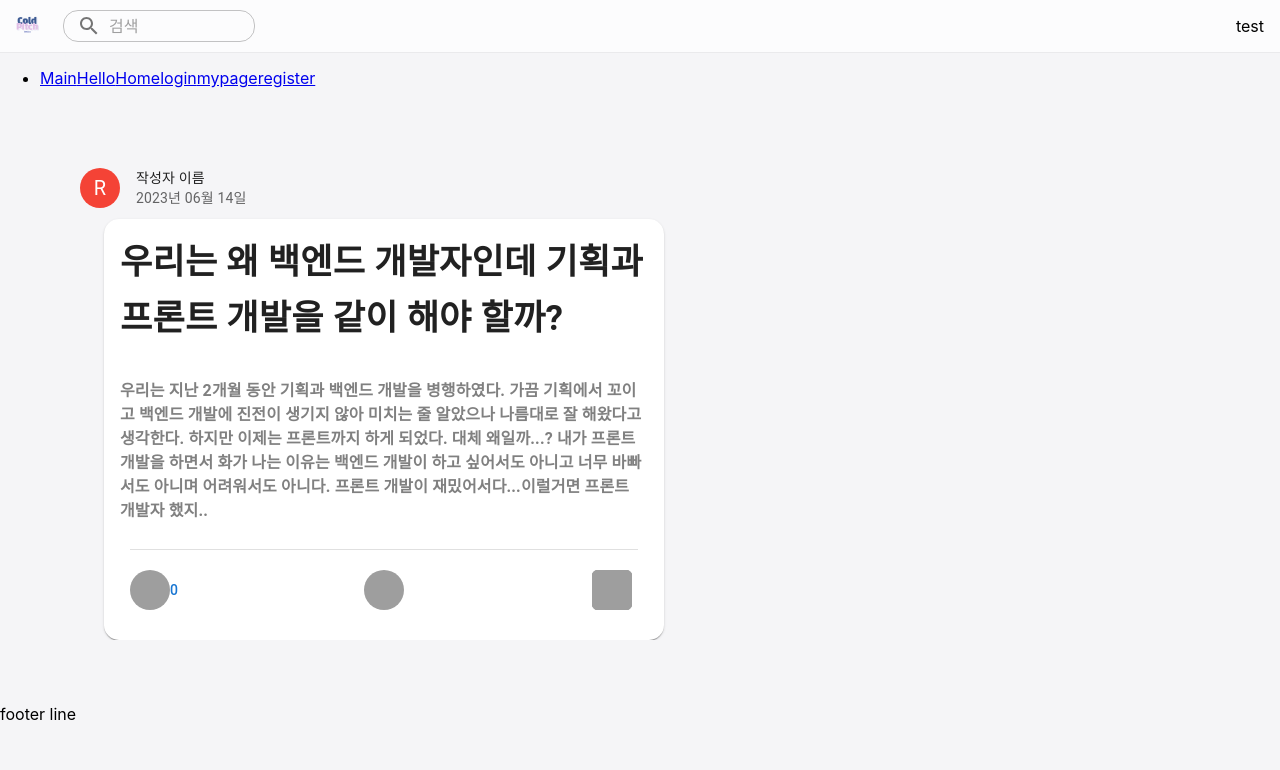
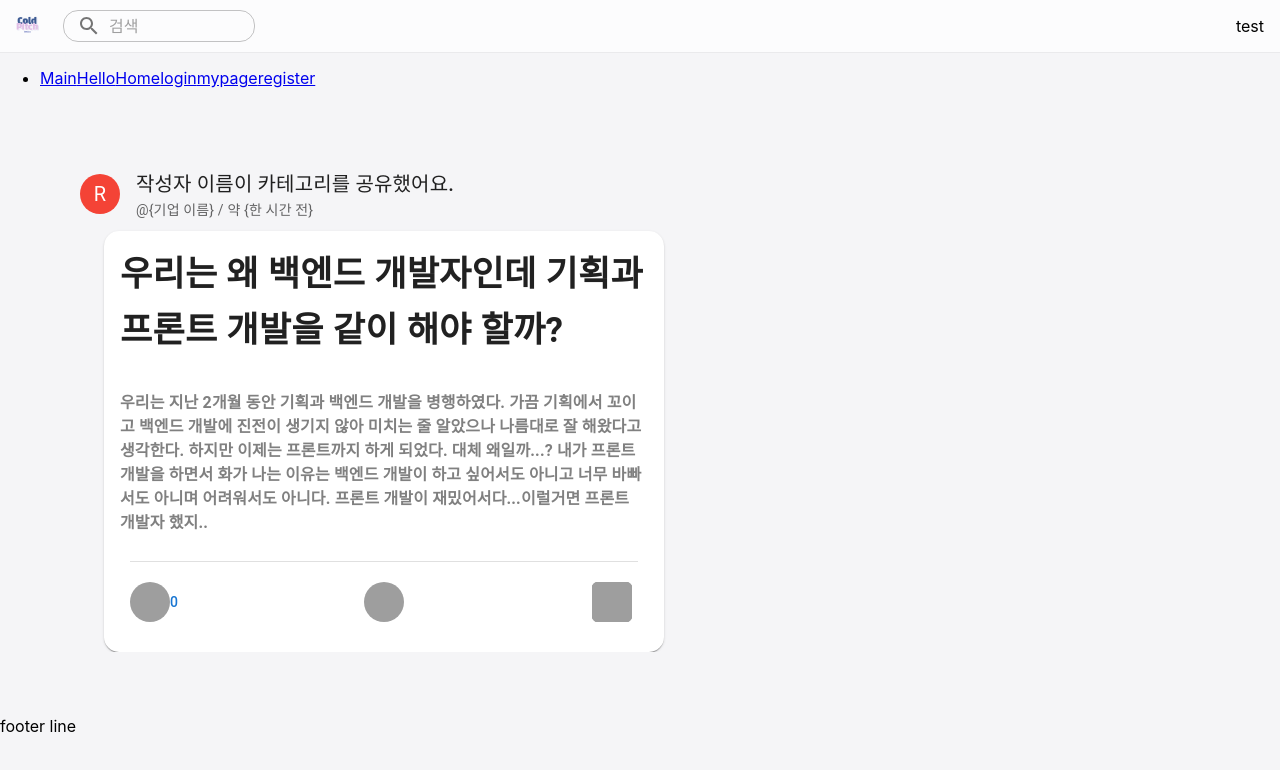
Before and after one commit to MightyLions/cold_front, a React (Create React App) app: page /home in a window 1280 px wide. Shown: the top 770 px of the page. Built offline with nearby package versions, Linux system fonts and the light colour scheme; grey boxes are pictures that could not be loaded.

Commit message:
refactor: 카드 헤더 변경

```diff
--- a/src/components/post/PostCard.tsx
+++ b/src/components/post/PostCard.tsx
@@ -9,11 +9,10 @@ import {
   Divider,
   Avatar,
   Button,
+  Box,
   Modal,
-  Box,
 } from '@mui/material';
 import { useState } from 'react';
-import FileDown from './FileDropDown';
 
 const StyledCard = styled(Card)(() => ({
   backgroundColor: '',
@@ -82,17 +81,18 @@ export const PostCard = () => {
               <Button onClick={handleOpen}>
                 <Avatar src={commentImg} style={{ padding: '6px' }} />
               </Button>
-            </Grid>
               <Modal open={open} onClose={handleClose}>
                 <Box
                   sx={{
                     bgcolor: 'white',
                     p: 2,
                     textAlign: 'center',
+                    margin : '10%'
                   }}>
                   모달창
                 </Box>
               </Modal>
+            </Grid>
           </Grid>
         </CardActions>
       </div>
--- a/src/components/post/PostRegisterInfo.tsx
+++ b/src/components/post/PostRegisterInfo.tsx
@@ -1,4 +1,4 @@
-import {Avatar, Card, CardHeader, IconButton, styled} from "@mui/material";
+import {Avatar, Card, CardHeader, IconButton, Typography, styled} from "@mui/material";
 import {red} from "@mui/material/colors";
 
 const TransparentCard = styled(Card)(({ }) => ({
@@ -19,8 +19,10 @@ export const PostRegisterInfo = () => {
             <IconButton aria-label="settings">
             </IconButton>
           }
-          title = "작성자 이름"
-          subheader = "2023년 06월 14일"
+          title = {<Typography variant="h6">
+            작성자 이름이 카테고리를 공유했어요.
+          </Typography>}
+          subheader = "@{기업 이름} / 약 {한 시간 전}"
         />
       </TransparentCard>
   );
```
Lines whose indentation alone changed are shown as unchanged.
